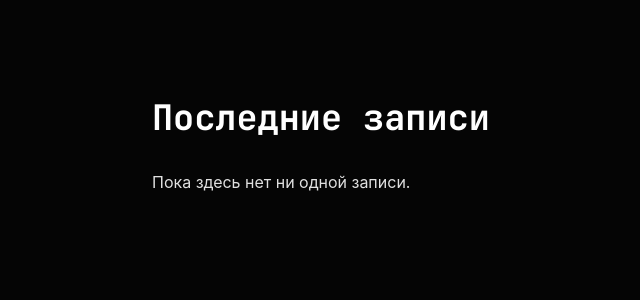
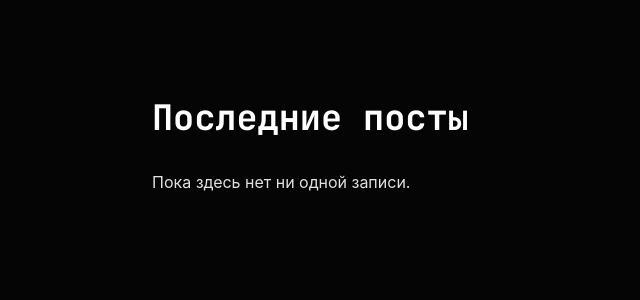
Before and after one commit to uptrixio/uptrixio, a Flask app: page / in a window 1280 px wide. Shown: the part 141-441 px from the top of the page, without its empty margins (79-719 px from the left). Run offline with Flask 3, Linux system fonts and the light colour scheme; data that the repository does not hold is empty; some libraries are stand-ins or nearby versions.

Commit message:
Update index.html

```diff
--- a/app/templates/index.html
+++ b/app/templates/index.html
@@ -1,7 +1,7 @@
 {% extends "base.html" %}
 
 {% block content %}
-    <h1 class="page-title">Последние записи</h1>
+    <h1 class="page-title">Последние посты</h1>
 
     {% if posts %}
         {% for post in posts %}
```
